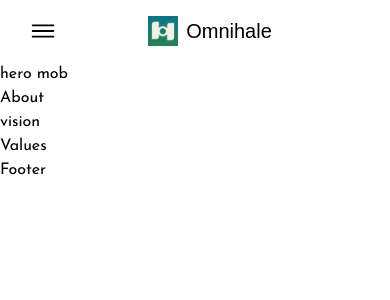
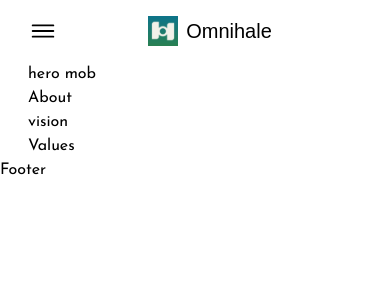
Before and after one commit to omnihale-inc/about, a Next.js app: page / in a window 390 px wide. Shown: the top 300 px of the page. Built offline with nearby package versions, Linux system fonts and the light colour scheme; a web font is replaced by a local one.

Commit message:
fix: wrapping all in a contain

```diff
--- a/src/app/page.tsx
+++ b/src/app/page.tsx
@@ -10,7 +10,7 @@ export default function Home() {
   return (
     <>
       <Header />
-      <div>
+      <div className="container mx-auto px-7 lg:px-0">
         <Hero />
         <HeroMob />
         <About />
```
